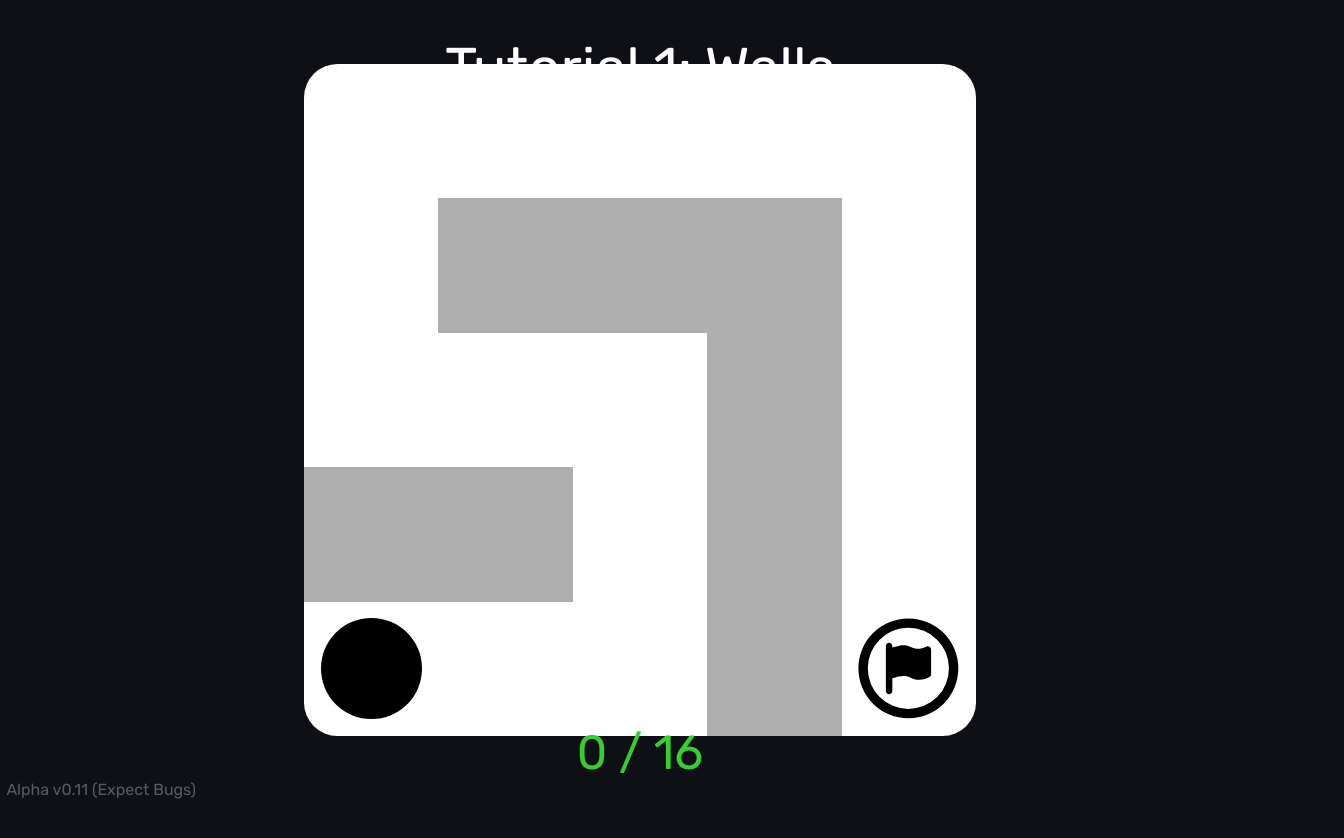
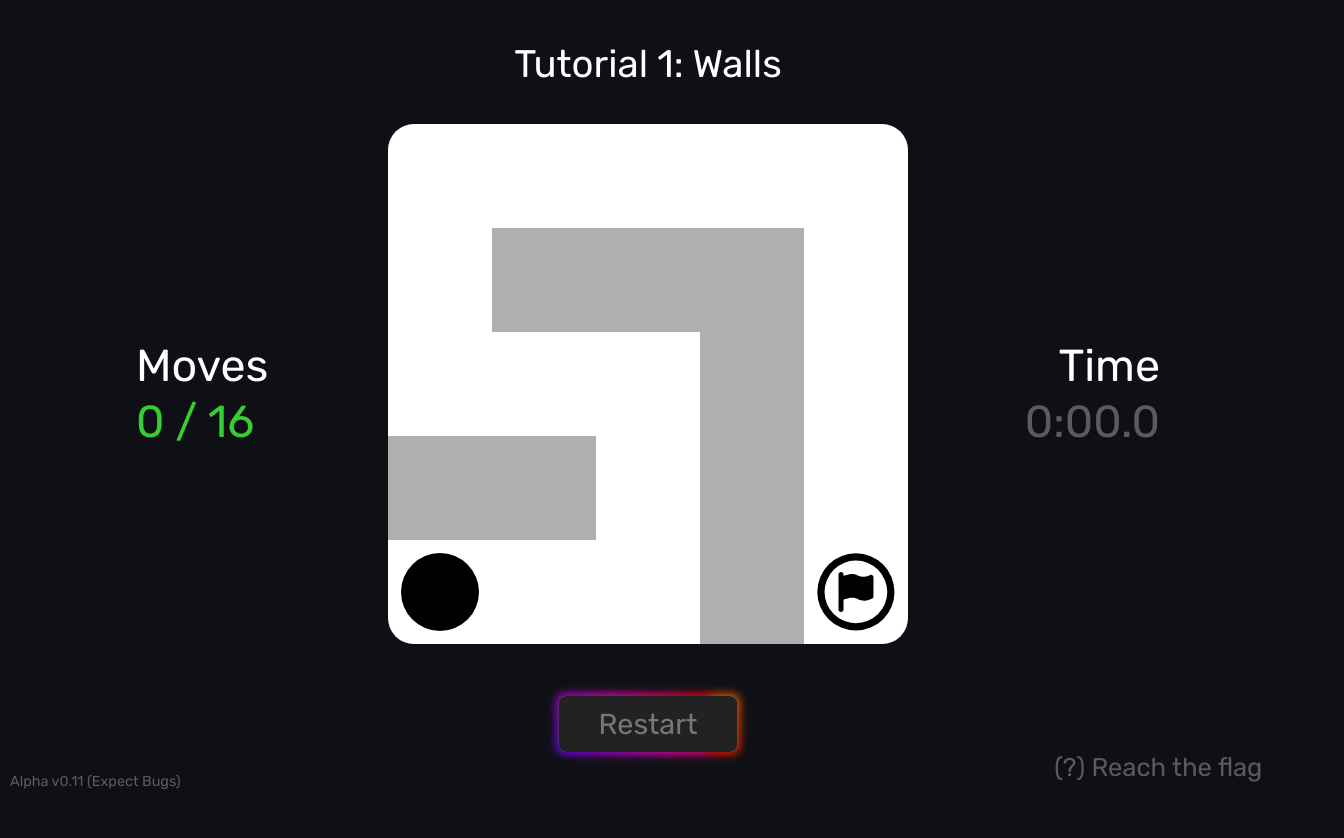
Before and after one commit to Outbroken/PureChroma, a plain HTML site: page index.html in a window 1280 px wide. Both pictures are taken after a click on the button "Play". Shown: the whole page, 1344 px wide, since content can reach past the window. Before the commit the page ends 800 px from the top, so only its background shows below. Drawn offline with nearby package versions, Linux system fonts and the light colour scheme.

Commit message:
Better UX
Made the website function better across multiple resolutions

```diff
--- a/assets/levels/t1.json
+++ b/assets/levels/t1.json
@@ -1,10 +1,12 @@
 {
     "levelName": "Walls",
     "levelOrder": "Tutorial 1",
+    "levelDescription": "Reach the flag",
     "Size": 5,
     "spawnLocation": { "x": 0, "y": 4 },
     "backgroundColour": "White",
     "perfectMoveCount": 16,
+    "perfectTime": 3500,
 
     "Layout": [
         [
--- a/assets/levels/t2.json
+++ b/assets/levels/t2.json
@@ -1,10 +1,12 @@
 {
     "levelName": "Red",
     "levelOrder": "Tutorial 2",
+    "levelDescription": "Change your colour",
     "Size": 5,
     "spawnLocation": { "x": 0, "y": 4 },
     "backgroundColour": "White",
     "perfectMoveCount": 18,
+    "perfectTime": 4500,
 
     "Layout": [
         [
--- a/assets/levels/t3.json
+++ b/assets/levels/t3.json
@@ -1,10 +1,12 @@
 {
     "levelName": "Red & Blue",
     "levelOrder": "Tutorial X",
+    "levelDescription": "Use what you've learned to help",
     "Size": 9,
     "spawnLocation": { "x": 0, "y": 0 },
     "backgroundColour": "White",
     "perfectMoveCount": 76,
+    "perfectTime": 18000,
 
     "Layout": [
         [
--- a/index.html
+++ b/index.html
@@ -19,16 +19,23 @@
 
     <div id="LevelScreen">
         <p id="LevelTitle">Loading...</p>
+        <p id="LevelDescription">(?) Reach the flag</p>
+
+        <p id="LevelMoveCounter">00/00</p>
+        <p id="LevelMoveCounter_Label">Moves</p>
+
+        <p id="LevelTimer">0:00.0</p>
+        <p id="LevelTimer_Label">Time</p>
 
         <div id="LevelGridContainer">
             <div id="Player"></div>
             <div id="LevelGrid"></div>
         </div>
 
-        <p id="LevelMoveCounter">Moves : 0/16</p>
+        <button class="ImportantButton" id="RestartButton" >Restart</button>
 
         <div id="LevelCompleteOverlay">
-            <p id="LevelCompleteMessage">That Was Pure Chroma!</p>
+            <p id="LevelCompleteMessage">Level Complete!</p>
             <button id="ContinueButton" class="ImportantButton">Continue?</button>
         </div>
     </div>
--- a/index.js
+++ b/index.js
@@ -18,6 +18,10 @@ var Level = {};
 
 var PosX = 0;
 var PosY = 0;
+
+var timerInterval;
+var timerBeganAt = 0;
+var timerDate = new Date(0);
 
 var playerColour;
 var inGame = false;
@@ -47,6 +51,49 @@ function Interface_UpdateMoveCount(Moves, perfectMoveCount) {
         document.getElementById("LevelMoveCounter").style.color = "#36ce31";
 
     }
+
+}
+
+
+
+function Interface_BeginTimer() {
+
+    if (timerBeganAt != 0 || inGame == false) { return; }
+
+    document.getElementById("LevelTimer").style.color = "#36ce31";
+
+    timerBeganAt = Date.now();
+    timerInterval = setInterval(Interface_UpdateTimer, 100);
+
+}
+
+
+
+function Interface_UpdateTimer() {
+
+    var timeDifference = Date.now() - timerBeganAt
+    timerDate.setTime(timeDifference);
+
+    if (timeDifference > Level.perfectTime) {
+        document.getElementById("LevelTimer").style.color = "#ffffff";
+    }
+
+
+    var timeString = timerDate.toISOString().substring(15, 21);
+    document.getElementById("LevelTimer").innerHTML = timeString;
+
+}
+
+
+
+function Interface_EndTimer() {
+
+    clearInterval(timerInterval);
+
+    timerBeganAt = 0;
+
+    document.getElementById("LevelTimer").style.color = "#ffffff50";
+    document.getElementById("LevelTimer").innerHTML = "0:00.0";
 
 }
 
@@ -320,6 +367,7 @@ function Level_Load(levelData) {
 
     // User Interface
     document.getElementById("LevelTitle").innerHTML = Level.levelOrder + ": " + Level.levelName;
+    document.getElementById("LevelDescription").innerHTML = "(?) " + Level.levelDescription;
     Interface_UpdateMoveCount(movesMade, Level.perfectMoveCount);
 
     document.getElementById("LevelScreen").style.visibility = "visible";
@@ -340,6 +388,9 @@ function Level_End() {
     PosX = 0;
     PosY = 0;
     inGame = false;
+
+    // End timer
+    Interface_EndTimer();
 
     // Update UI
     document.getElementById("LevelCompleteOverlay").style.visibility = "visible";
@@ -405,6 +456,9 @@ function Level_Restart() {
     // Are we in game?
     if (inGame == false) { return; }
 
+    // Restart timer
+    Interface_EndTimer();
+
     // Reset the players location
     PosX = Level.spawnLocation.x;
     PosY = Level.spawnLocation.y;
@@ -427,22 +481,27 @@ document.addEventListener("keydown", (ev) => {
 
     if (ev.code == "KeyW" || ev.code == "ArrowUp") {
 
+        Interface_BeginTimer();
         Player_Move(0, -1);
 
     } else if (ev.code == "KeyS" || ev.code == "ArrowDown") {
 
+        Interface_BeginTimer();
         Player_Move(0, 1);
 
     } else if (ev.code == "KeyD" || ev.code == "ArrowRight") {
 
+        Interface_BeginTimer();
         Player_Move(1, 0);
 
     } else if (ev.code == "KeyA" || ev.code == "ArrowLeft") {
 
+        Interface_BeginTimer();
         Player_Move(-1, 0);
 
     } else if (ev.code == "KeyR" ) {
 
+        Interface_BeginTimer();
         Level_Restart();
 
     } else if (ev.code == "Enter" ) {
@@ -465,8 +524,9 @@ document.addEventListener("keydown", (ev) => {
 
 document.getElementById("PlayButton").addEventListener("mouseup", (ev) => Event_PlayButtonReleased());
 document.getElementById("ContinueButton").addEventListener("mouseup", (ev) => Level_Continue());
+document.getElementById("RestartButton").addEventListener("mouseup", (ev) => Level_Restart());
+
 
 Colour_Import();
 
-
 // MINOR BUG: Setting node colour to black makes it impossible to see the outline
--- a/style.css
+++ b/style.css
@@ -59,7 +59,9 @@
 html {
 
     background-color: var(--Background-Colour);
-    height: 100%;
+
+    overflow: hidden;
+    padding: 0;
 
 }
 
@@ -85,14 +87,14 @@ html {
 
     left: 50%;
 
-    width: 50%;
+    width: 100%;
     height: 25.5%;
 
     animation: 4s cubic-bezier(0.37, 0, 0.63, 1) 0s infinite alternate Bob;
     transition-property: opacity;
     transition-duration: 300ms;
 
-    object-fit: cover;
+    object-fit: contain;
 
 }
 
@@ -100,10 +102,12 @@ html {
 #TitleBackgroundImage {
 
     user-select: none;
-    position: fixed;
+    position: absolute;
 
     width: 115%;
     height: 115%;
+
+    object-fit: cover;
 
     animation: 4s cubic-bezier(0.37, 0, 0.63, 1) 0s infinite alternate BackgroundMovement;
     transition-property: opacity;
@@ -127,7 +131,7 @@ html {
 
 
     font-family: var(--Core-Font);
-    font-size: 2.75em;
+    font-size: 2.5cqw;
 
     border: none;
     outline: none;
@@ -138,7 +142,7 @@ html {
     touch-action: manipulation;
 
     z-index: 0;
-    border-radius: 10px;
+    border-radius: 1vh;
 
     transition-property: color, opacity;
     transition-duration: 300ms;
@@ -171,7 +175,7 @@ html {
     height: calc(100% + 4px);
     animation: PlayButtonGlow 60s linear infinite;
     transition: 300ms ease-in-out;
-    border-radius: 10px;
+    border-radius: 1vh;
 }
 
 .ImportantButton::after {
@@ -183,7 +187,7 @@ html {
     background: #222222;
     left: 0;
     top: 0;
-    border-radius: 10px;
+    border-radius: 1vh;
 
     transition: 300ms;
 }
@@ -221,11 +225,19 @@ html {
 
 #LevelScreen {
 
+    position: absolute;
+    width: 100%;
+    height: 100%;
+
     transition-property: opacity;
     transition-duration: 300ms;
 
     visibility: collapse;
     opacity: 0;
+
+    display: flex;
+    justify-content: center;
+    align-items: center;
 
 }
 
@@ -233,16 +245,15 @@ html {
 
 #LevelGridContainer {
 
+    position: absolute;
+
     background-color: #00000000;
 
-    width: 42em;
-    height: 42em;
-
-    position: absolute;
-
-    top: 50%;
+    height: 65vh;
+    top: 47%;
     left: 50%;
     transform: translate(-50%, -50%);
+    aspect-ratio: 1 / 1;
 
     overflow: hidden;
     border-radius: 5%;
@@ -255,8 +266,8 @@ html {
 
     background-color: #ffffff00;
 
-    width: 100%;
-    height: 100%;
+    width: 100.1%;
+    height: 100.1%;
 
     display: flex;
     flex-wrap: wrap;
@@ -270,19 +281,80 @@ html {
 
 
 
-#LevelMoveCounter {
+#LevelMoveCounter_Label {
 
     font-family: var(--Core-Font);
-    font-size: 3em;
+    font-size: 3.5cqw;
     color: var(--Text-Colour);
 
     position: absolute;
 
-    top: 88%;
-    left: 50%;
-    transform: translate(-50%, -50%);
+    margin: 0;
+    bottom: 52%;
+    left: 10%;
 
     user-select: none;
+
+    transition-property: color;
+    transition-duration: 300ms;
+
+}
+
+#LevelMoveCounter {
+
+    font-family: var(--Core-Font);
+    font-size: 3.5cqw;
+    color: var(--Text-Colour);
+
+    position: absolute;
+
+    margin: 0;
+    bottom: 45%;
+    left: 10%;
+
+    user-select: none;
+
+    transition-property: color;
+    transition-duration: 300ms;
+
+}
+
+
+
+#LevelTimer_Label {
+
+    font-family: var(--Core-Font);
+    font-size: 3.5cqw;
+    color: var(--Text-Colour);
+
+    position: absolute;
+
+    margin: 0;
+    bottom: 52%;
+    right: 10%;
+
+    user-select: none;
+    text-align: right;
+
+    transition-property: color;
+    transition-duration: 300ms;
+
+}
+
+#LevelTimer {
+
+    font-family: var(--Core-Font);
+    font-size: 3.5cqw;
+    color: #ffffff50;
+
+    position: absolute;
+
+    margin: 0;
+    bottom: 45%;
+    right: 10%;
+
+    user-select: none;
+    text-align: right;
 
     transition-property: color;
     transition-duration: 300ms;
@@ -295,13 +367,17 @@ html {
 #LevelTitle {
 
     font-family: var(--Core-Font);
-    font-size: 3.5em;
+    font-size: 3cqw;
     color: var(--Text-Colour);
 
     position: absolute;
 
-    top: 1.5%;
+    text-align: center;
+
+    margin: 0;
+    top: 7%;
     left: 50%;
+
     transform: translate(-50%, -50%);
 
     user-select: none;
@@ -309,6 +385,24 @@ html {
 }
 
 
+
+#LevelDescription {
+
+    position: absolute;
+    text-align: right;
+
+    font-family: var(--Core-Font);
+    font-size: 2cqw;
+    color: #ffffff50;
+
+    user-select: none;
+
+    width: 25%;
+
+    right: 2%;
+    bottom: 0%;
+
+}
 
 
 
@@ -330,8 +424,6 @@ html {
 
     width: 75%;
     height: 75%;
-
-    display: inline-block;
 
     transition-timing-function: cubic-bezier(0.16, 1, 0.3, 1);
     transition-property: filter;
@@ -377,8 +469,8 @@ html {
 
     position: fixed;
 
-    width: 100%;
-    height: 100%;
+    width: 101%;
+    height: 101%;
 
     background-color: #000000aa;
     backdrop-filter: blur(10px) grayscale(100%);
@@ -396,7 +488,7 @@ html {
 #LevelCompleteMessage {
 
     font-family: var(--Core-Font);
-    font-size: 4em;
+    font-size: 4cqw;
     color: var(--Text-Colour);
 
     position: absolute;
@@ -406,7 +498,7 @@ html {
     width: 40%;
     height: 10%;
 
-    top: 35%;
+    top: 40%;
     left: 50%;
     transform: translate(-50%, -50%);
 
@@ -424,14 +516,26 @@ html {
 }
 
 
+#RestartButton {
+
+    font-size: 2.25cqw;
+
+    top: 89.5%;
+    height: 7%;
+    width: 14%;
+
+}
+
 
 #VersionIndicator {
     font-family: var(--Core-Font);
-    font-size: 1em;
+    font-size: 0.9em;
     color: #ffffff50;
 
-    position: fixed;
+    position: absolute;
 
-    left: 0.5%;
-    top: 95.5%;
+    left: 10px;
+    bottom: 10px;
+
+    margin: 0;
 }
```
